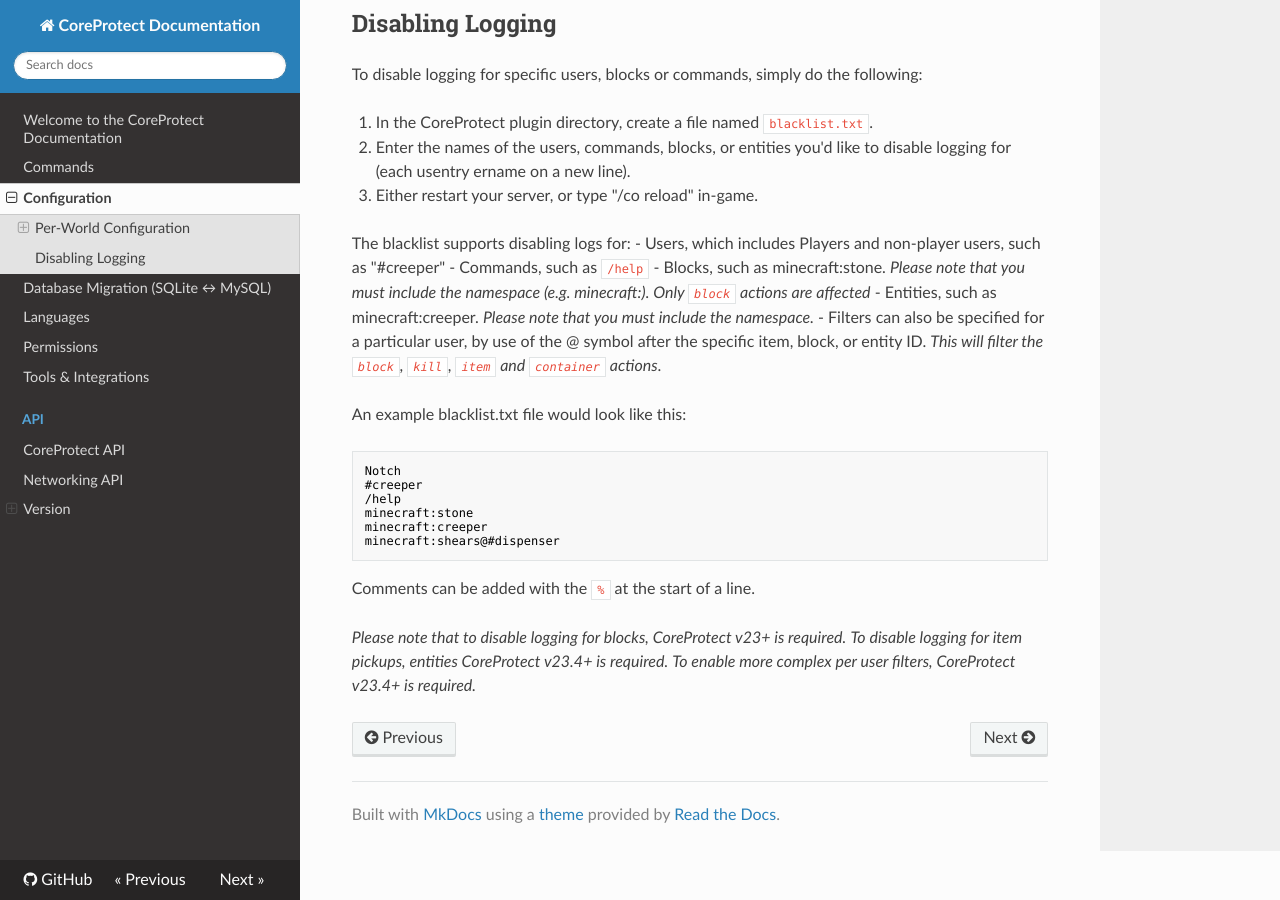
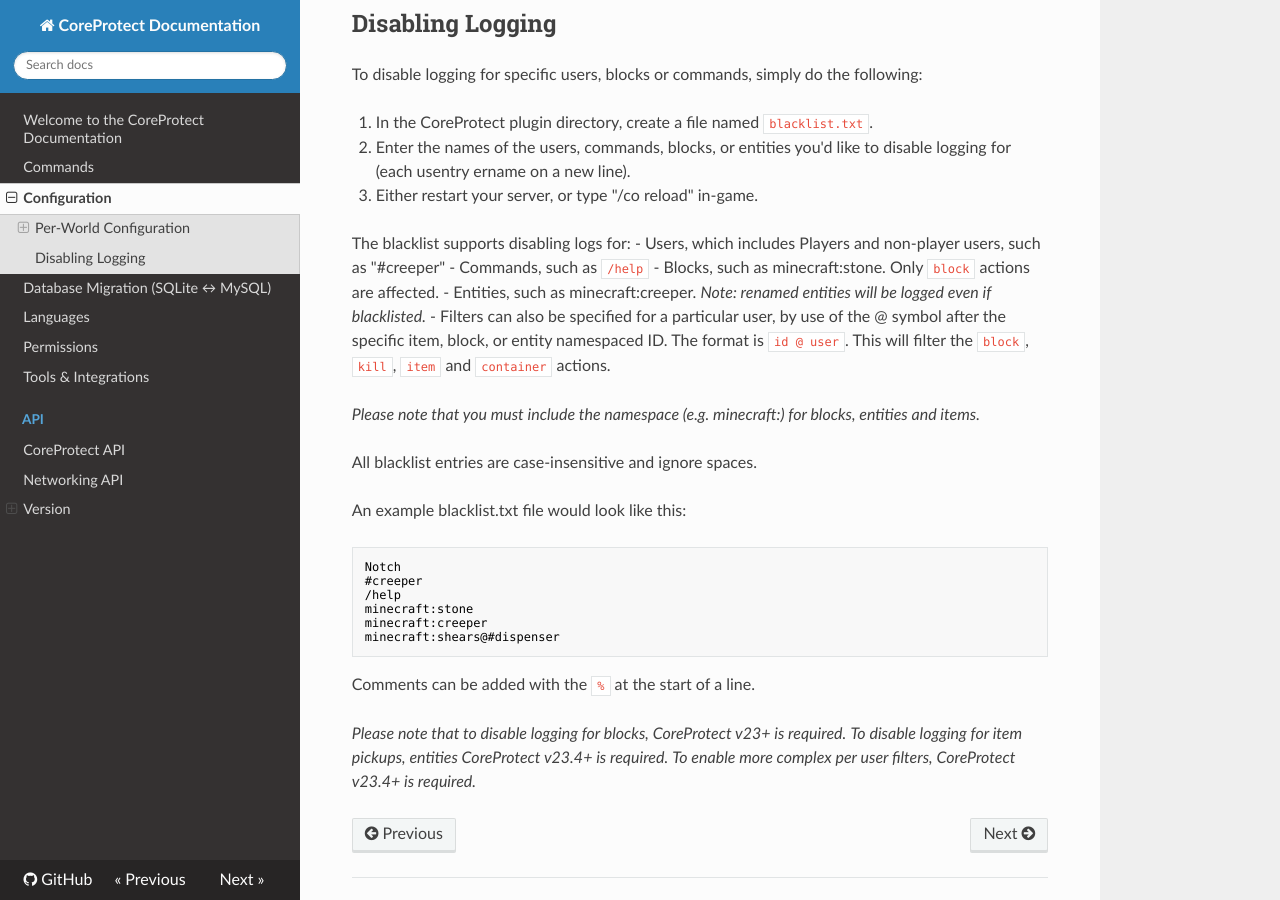
Before and after one commit to PlayPro/CoreProtect, an MkDocs documentation site: the page built from docs/config.md, in a window 1280 px wide and 900 px high, scrolled down 692 px. Built offline with MkDocs 1.6.1, drawn with Linux system fonts in a browser that asks for light colours; nearby versions of some CDN libraries.

Commit message:
bypass blacklist for renamed mobs, update documentation

```diff
--- a/docs/config.md
+++ b/docs/config.md
@@ -27,9 +27,14 @@ To disable logging for specific users, blocks or commands, simply do the followi
 The blacklist supports disabling logs for:
 - Users, which includes Players and non-player users, such as "#creeper"
 - Commands, such as `/help`
-- Blocks, such as minecraft:stone. *Please note that you must include the namespace (e.g. minecraft:). Only `block` actions are affected*
-- Entities, such as minecraft:creeper. *Please note that you must include the namespace.*
-- Filters can also be specified for a particular user, by use of the @ symbol after the specific item, block, or entity ID. *This will filter the `block`, `kill`, `item` and `container` actions*.
+- Blocks, such as minecraft:stone. Only `block` actions are affected.
+- Entities, such as minecraft:creeper. *Note: renamed entities will be logged even if blacklisted.*
+- Filters can also be specified for a particular user, by use of the @ symbol after the specific item, block, or entity namespaced ID. The format is `id @ user`. This will filter the `block`, `kill`, `item` and `container` actions.
+
+*Please note that you must include the namespace (e.g. minecraft:) for blocks, entities and items.*
+
+All blacklist entries are case-insensitive and ignore spaces.
+
 
 An example blacklist.txt file would look like this:
 
```
Also changed, not shown: 1 other file.
